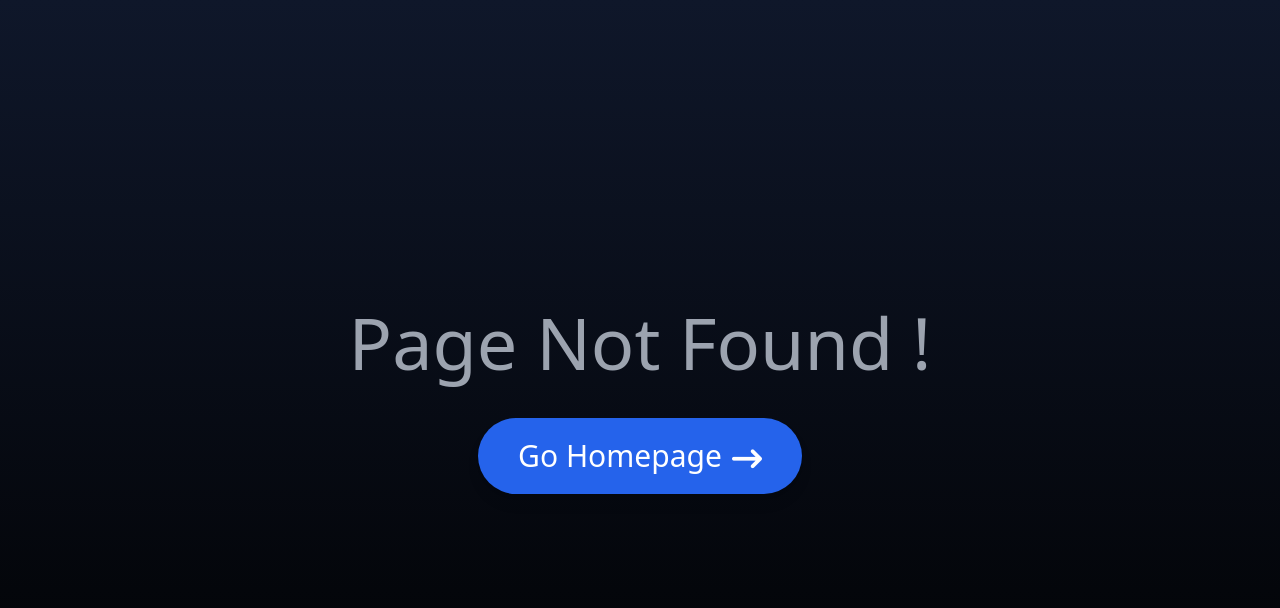
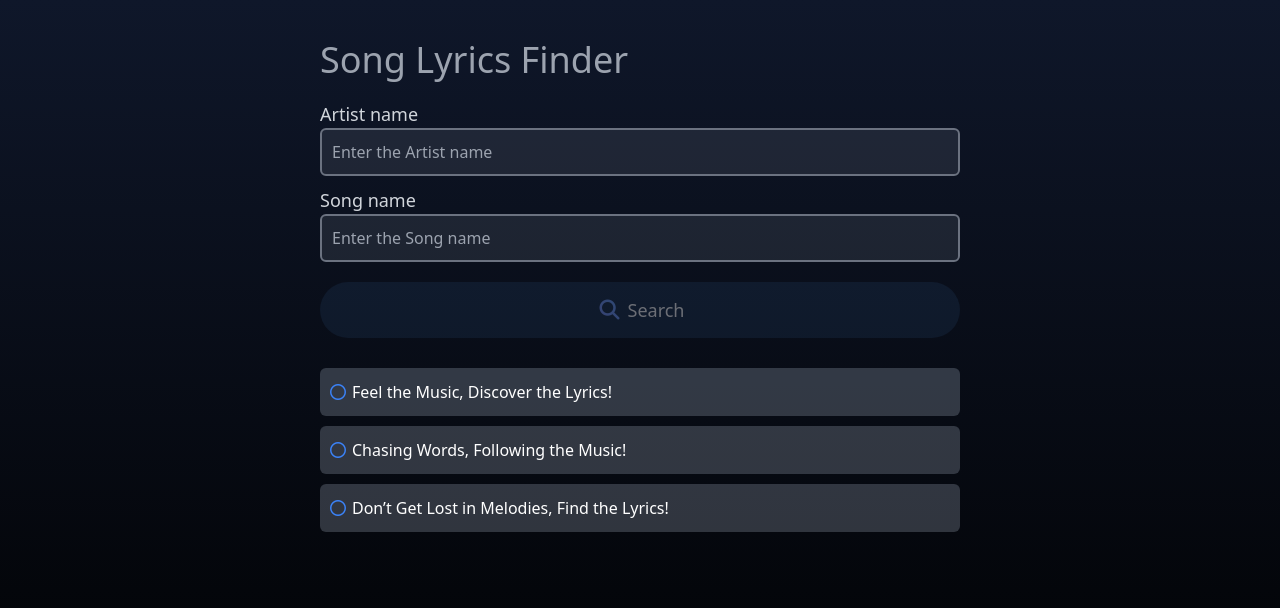
Before and after one commit to BahadirHakanYuksel/React_Projects, a React (Vite) app: page /song-lyrics-finder in a window 1280 px wide. Before the commit this address had no page. Shown: the top 608 px of the page. Built offline with nearby package versions, Linux system fonts and the light colour scheme.

Commit message:
song-lyrics-finder

```diff
--- a/src/Pages/Home/index.jsx
+++ b/src/Pages/Home/index.jsx
@@ -51,6 +51,22 @@ export default function Home() {
       img_src: "/img/qr-code-generator.png",
       id: "bhy003",
     },
+    {
+      category: "react",
+      name: "Song Lyrics Finder",
+      explanation: (
+        <p>
+          This is a -Song Lyrics Finder- project and was done using{" "}
+          <span className="bg-blue-600 bg-opacity-20 text-blue-500 rounded-md px-1.5 py-0.5">
+            react
+          </span>
+          .
+        </p>
+      ),
+      url: "/song-lyrics-finder",
+      img_src: "/img/song-lyrics-finder.png",
+      id: "bhy004",
+    },
   ];
 
   return (
--- /dev/null
+++ b/src/Projects/4-SongLyricsFinder/index.jsx
@@ -0,0 +1,185 @@
+import { AnimatePresence, motion } from "framer-motion";
+import { useEffect, useState } from "react";
+
+export default function SongLyricsFinder() {
+  const [artist, setArtist] = useState("");
+  const [song, setSong] = useState("");
+  const [lyrics, setLyrics] = useState("");
+  const [songTitle, setSongTitle] = useState("");
+  const [control, setControl] = useState(false);
+  const [loading, setLoading] = useState(false);
+  const slogans = [
+    "Feel the Music, Discover the Lyrics!",
+    "Chasing Words, Following the Music!",
+    "Don’t Get Lost in Melodies, Find the Lyrics!",
+  ];
+
+  useEffect(() => {
+    if (artist === "" && song === "") {
+      setControl(false);
+      setLyrics("");
+      setSongTitle("");
+      setLoading(false);
+    }
+  }, []);
+
+  const searchLyrics = () => {
+    if (artist === "" || song === "") {
+      setControl(false);
+      return;
+    }
+    setLoading(true);
+    setControl(true);
+    try {
+      fetch(`https://api.lyrics.ovh/v1/${artist}/${song}`)
+        .then((res) => res.json())
+        .then((data) => {
+          setLyrics(data.lyrics);
+          const title = `${song[0].toUpperCase()}${song.slice(1)}`;
+          setSongTitle(title);
+          setTimeout(() => {
+            setLoading(false);
+          }, 1000);
+        })
+        .catch(() => {
+          setLoading(false);
+          setLyrics("");
+          setSongTitle("");
+        });
+    } catch (error) {
+      setLoading(false);
+      setLyrics("");
+      setSongTitle("");
+    }
+  };
+
+  return (
+    <div className="flex flex-col items-center p-10 w-full min-h-screen">
+      <div
+        style={{ scrollBehavior: "smooth" }}
+        className="w-[640px] flex flex-col gap-2.5 text-white"
+      >
+        <h1 className="text-4xl text-gray-400 font-medium mb-2.5">
+          Song Lyrics Finder
+        </h1>
+
+        <div className="flex flex-col gap-2.5">
+          <div className="flex flex-col">
+            <header className="text-gray-300 font-medium text-lg">
+              Artist name
+            </header>
+            <input
+              className="border-2 border-solid border-gray-500 text-blue-100 focus:border-gray-400 rounded-md px-2.5 h-12 bg-gray-500 bg-opacity-20 duration-200 font-medium"
+              type="text"
+              placeholder="Enter the Artist name"
+              value={artist}
+              onChange={(e) => {
+                setArtist(e.target.value);
+              }}
+            />
+          </div>
+          <div className="flex flex-col">
+            <header className="text-gray-300 font-medium text-lg">
+              Song name
+            </header>
+            <input
+              className="border-2 border-solid border-gray-500 text-blue-100 focus:border-gray-400 rounded-md px-2.5 h-12 bg-gray-500 bg-opacity-20 duration-200 font-medium"
+              type="text"
+              placeholder="Enter the Song name"
+              value={song}
+              onChange={(e) => {
+                setSong(e.target.value);
+              }}
+            />
+          </div>
+          <button
+            onClick={searchLyrics}
+            type="button"
+            disabled={artist === "" || song === ""}
+            className="flex items-center justify-center gap-1 text-lg h-14 bg-blue-400 font-medium rounded-full hover:bg-opacity-30 duration-200 bg-opacity-20 disabled:pointer-events-none disabled:opacity-40 mt-2.5"
+          >
+            <i className="fa-solid fa-magnifying-glass bg-gradient-to-tr to-blue-400 from-indigo-400 text-xl bg-clip-text text-transparent p-1"></i>
+            <span>Search</span>
+          </button>
+        </div>
+        <AnimatePresence>
+          {control ? (
+            <motion.div
+              initial={{ opacity: 0 }}
+              animate={{ opacity: 1 }}
+              exit={{ opacity: 0 }}
+              className="flex flex-col gap-5 mt-10"
+            >
+              {lyrics !== "" ? (
+                <>
+                  {loading ? (
+                    <div className="h-14 px-2.5 bg-gray-500 bg-opacity-30 text-blue-200 text-xl font-medium flex items-center rounded-lg">
+                      Searching for song lyrics...
+                    </div>
+                  ) : (
+                    <motion.div
+                      initial={{ opacity: 0 }}
+                      animate={{ opacity: 1 }}
+                      exit={{ opacity: 0 }}
+                      className="flex flex-col gap-8 bg-gray-600 bg-opacity-40 p-5 rounded-lg"
+                    >
+                      <div className="flex">
+                        <h2 className="text-3xl text-gray-400 font-medium relative">
+                          {songTitle} Lyrics{" "}
+                          <div className="absolute w-full bg-blue-500 rounded-full left-0 h-[3px] -bottom-2"></div>
+                        </h2>
+                      </div>
+                      <pre className="text-white">{lyrics}</pre>
+                      <button
+                        type="button"
+                        onClick={() =>
+                          (document.scrollingElement.scrollTop = 0)
+                        }
+                        className="border-2 border-solid border-white text-white rounded-full h-12 flex items-center justify-center hover:bg-white hover:text-black duration-300 text-lg font-medium mt-5 gap-2.5"
+                      >
+                        <span>Go Up</span>{" "}
+                        <i className="fa-solid fa-arrow-up border-2 border-solid border-gray-600 w-8 h-8 flex items-center justify-center rounded-full"></i>
+                      </button>
+                    </motion.div>
+                  )}
+                </>
+              ) : (
+                <motion.div
+                  initial={{ opacity: 0 }}
+                  animate={{ opacity: 1 }}
+                  exit={{ opacity: 0 }}
+                  className="flex flex-col gap-2.5"
+                >
+                  <p className="text-gray-200 font-medium text-2xl">
+                    Lyrics not found.
+                  </p>
+                  <p className="text-gray-400 font-medium text-lg">
+                    Please make sure the artist name and lyrics are spelled
+                    correctly.
+                  </p>
+                </motion.div>
+              )}
+            </motion.div>
+          ) : (
+            <motion.div
+              initial={{ opacity: 0, y: 20 }}
+              animate={{ opacity: 1, y: 0 }}
+              exit={{ opacity: 0, y: 20 }}
+              className="flex flex-col gap-2.5 mt-5"
+            >
+              {slogans.map((slogan, i) => (
+                <div
+                  key={i}
+                  className="bg-blue-100 bg-opacity-20 text-white px-2.5 h-12 flex items-center gap-1.5 rounded-md"
+                >
+                  <i className="fa-regular fa-circle text-blue-500"></i>
+                  <span>{slogan}</span>
+                </div>
+              ))}
+            </motion.div>
+          )}
+        </AnimatePresence>
+      </div>
+    </div>
+  );
+}
--- a/src/routes.jsx
+++ b/src/routes.jsx
@@ -8,6 +8,7 @@ import Discover from "./Projects/2-Social-Media/pages/Discover";
 import Profile from "./Projects/2-Social-Media/pages/Profile";
 import Register from "./Projects/2-Social-Media/pages/Register";
 import QrCodeGenerator from "./Projects/3-QrCodeGenerator";
+import SongLyricsFinder from "./Projects/4-SongLyricsFinder";
 
 export const routes = [
   {
@@ -53,6 +54,10 @@ export const routes = [
         element: <QrCodeGenerator />,
       },
       {
+        path: "song-lyrics-finder",
+        element: <SongLyricsFinder />,
+      },
+      {
         path: "*",
         element: <ErrorPage />,
       },
```
Also changed, not shown: public/img/song-lyrics-finder.png (added), 1 other file (tests, documents, lock files or other folders).
